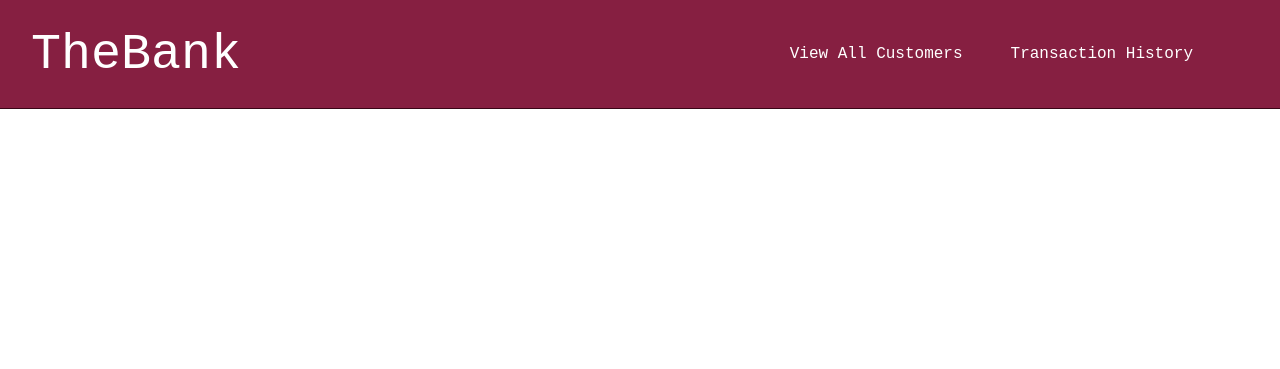
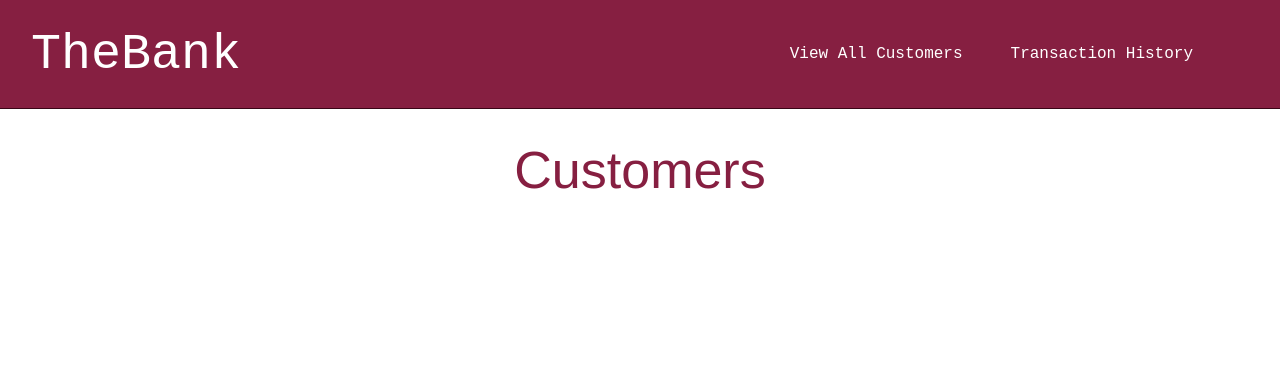
Before and after one commit to blackhawk005/TheBank, a Django app: page /customers in a window 1280 px wide. Shown: the top 369 px of the page. Run offline with Django 3.2, Linux system fonts and the light colour scheme; data that the repository does not hold is empty; some libraries are stand-ins or nearby versions.

Commit message:
blackhawks commit

```diff
--- a/home/static/css/customers.css
+++ b/home/static/css/customers.css
@@ -11,6 +11,13 @@ body{
     margin-left: 16px;
     font-family: 'Courier New', Courier, monospace;
     font-size: 16px;
+  }
+
+  .title-text{
+    font-family: Copperplate,Copperplate Gothic Light,fantasy;
+    color: rgb(134, 31, 65);
+    font-size: 52px;
+    margin-top: 30px;
   }
 
   .btn {
--- a/home/templates/home/customers.html
+++ b/home/templates/home/customers.html
@@ -14,6 +14,7 @@ All Customers
 
 
 <div class="container">
+    <h2 class="title-text" style="color: rgb(134, 31, 65); text-align:center;">Customers</h2>
     <div class="row">
     {% for customer in customers %}
     <div class="card" style="width: 19rem; margin-right: 3%; margin-left: 3%; margin-top: 5%; margin-bottom: 3%;">
```
